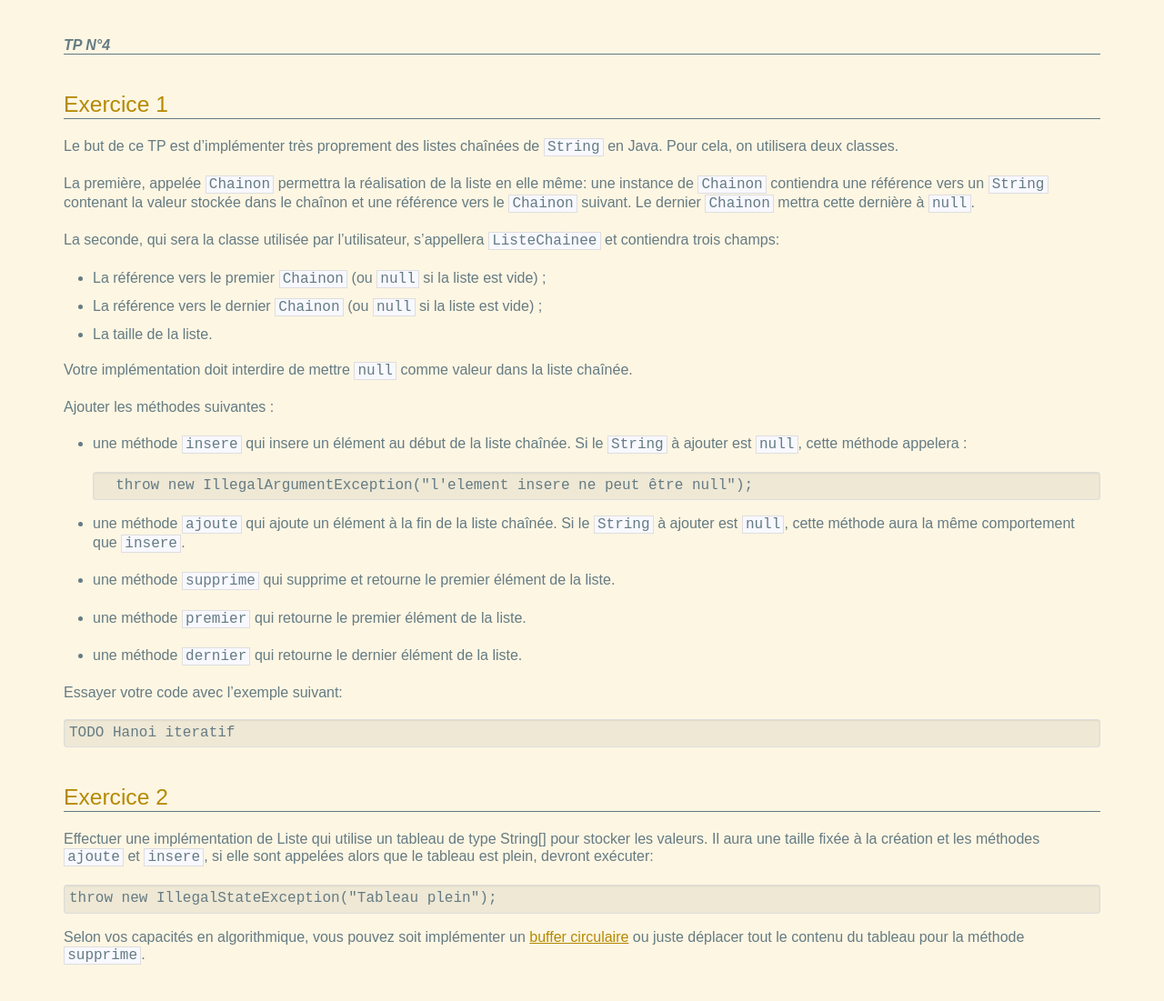
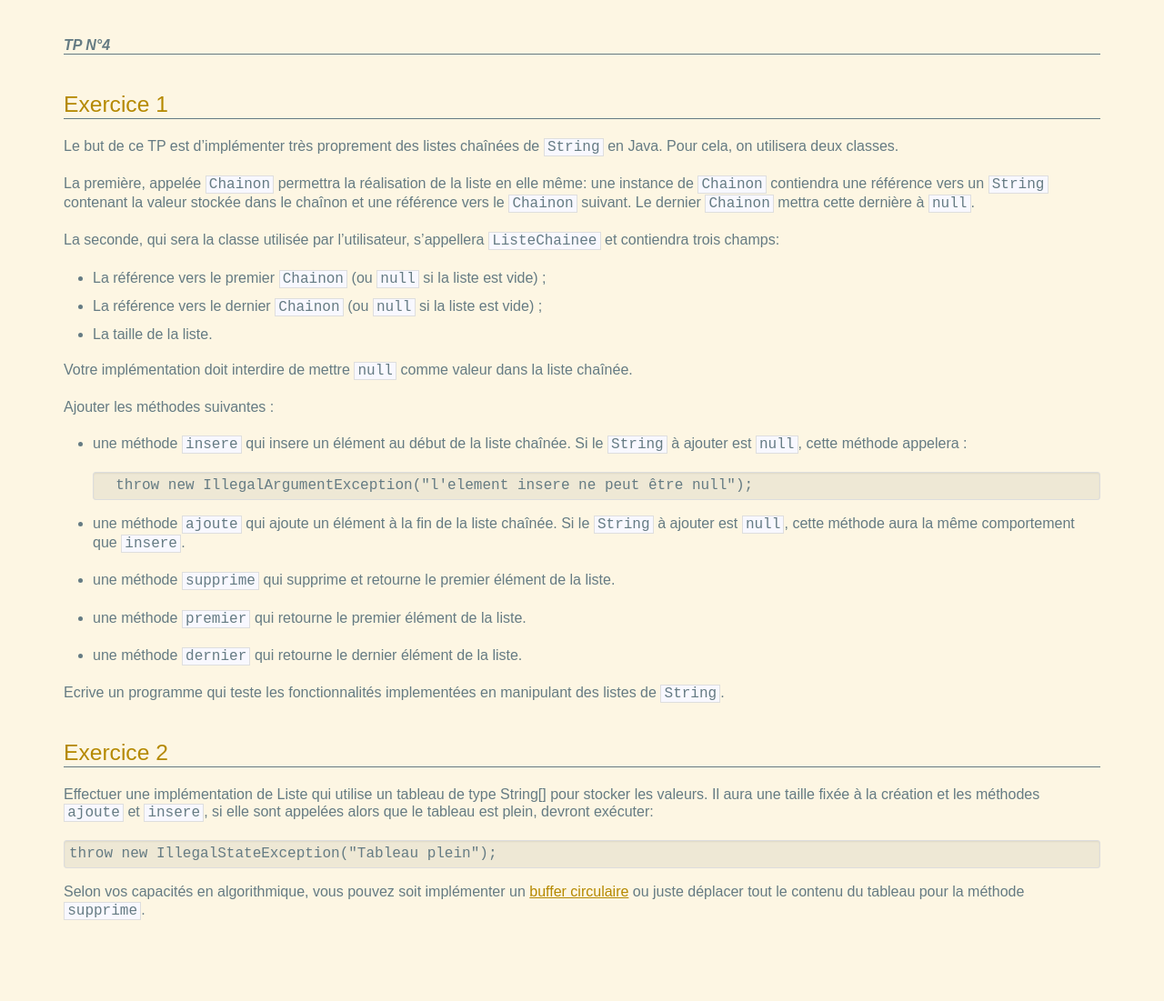
Before and after one commit to lacl-upec/l2epotp, a Jekyll site: the page built from _posts/2016-02-19-TP4.md, in a window 1280 px wide. Shown: the whole page at 91% size. Built offline with Jekyll 4.4.1, drawn with Linux system fonts in a browser that asks for light colours; after the commit the page ends 1052 px from its top, so only the background shows below that.

Commit message:
Update 2016-02-19-TP4.md

```diff
--- a/_posts/2016-02-19-TP4.md
+++ b/_posts/2016-02-19-TP4.md
@@ -30,9 +30,7 @@ Ajouter les méthodes suivantes :
 
 - une méthode `dernier` qui retourne le dernier élément de la liste.
 
-Essayer votre code avec l'exemple suivant:
-
-    TODO Hanoi iteratif
+Ecrive un programme qui teste les fonctionnalités implementées en manipulant des listes de `String`.
 
 Exercice 2
 ----------
```
